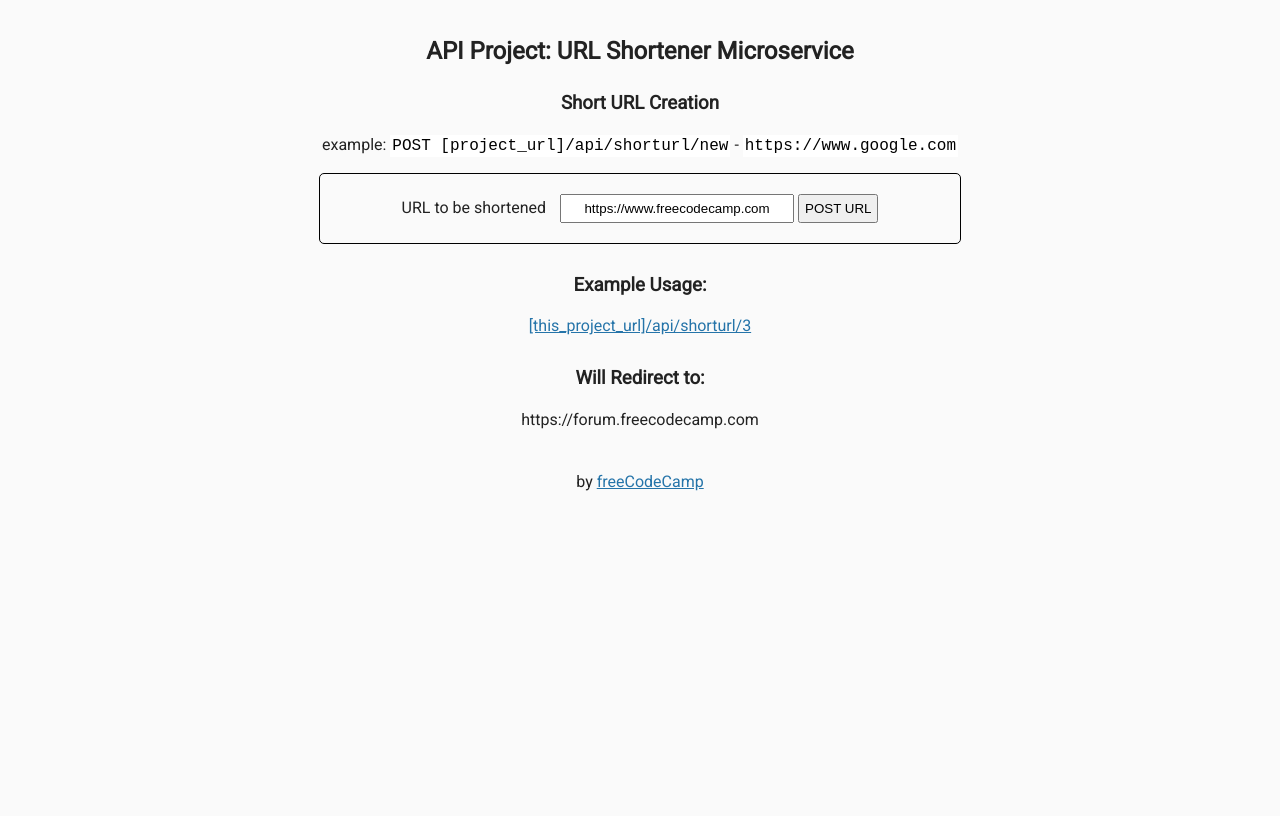
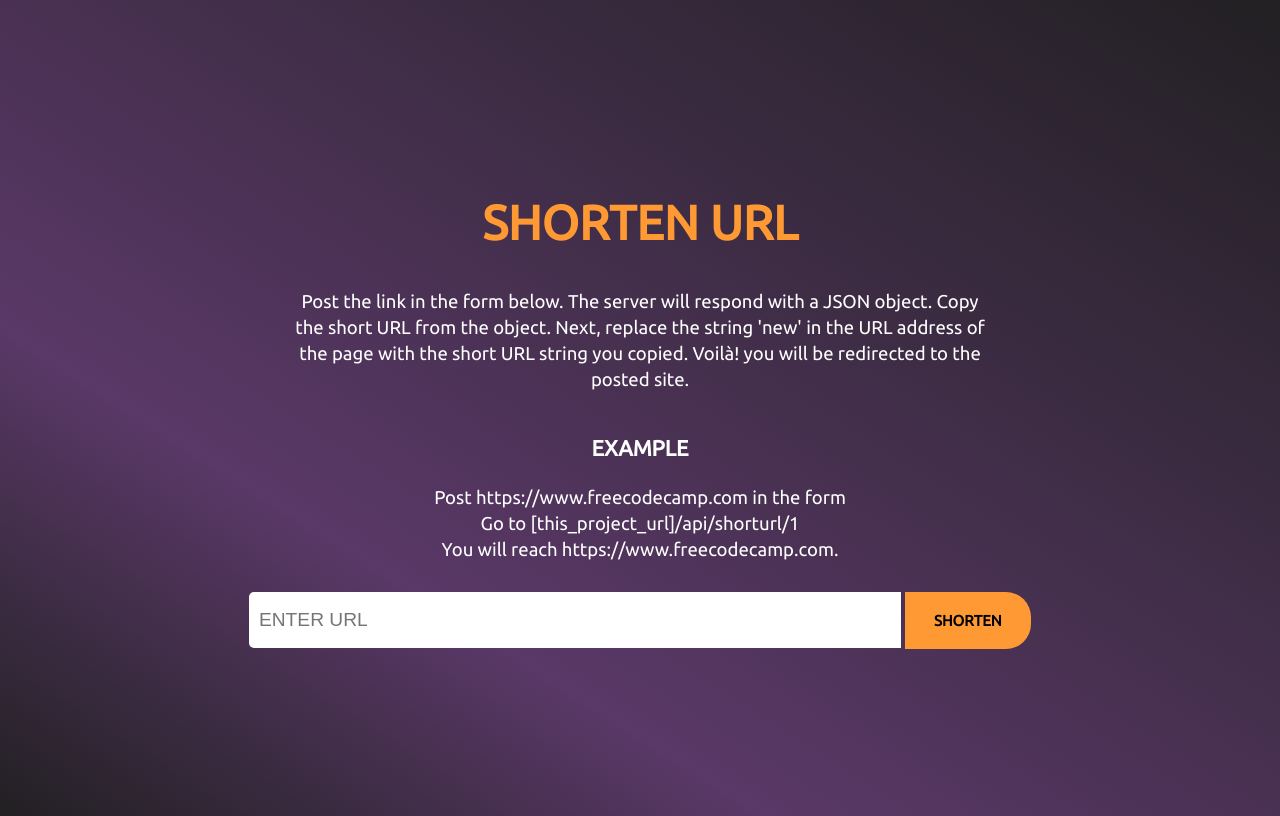
Before and after one commit to 1XWebbyX1/url-shortener, a website: page public/index.html in a window 1280 px wide. Drawn offline with Linux system fonts and the light colour scheme; files that its build step writes are made by us from their sources.

Commit message:
add sass

```diff
--- a/public/index.html
+++ b/public/index.html
@@ -4,36 +4,18 @@
 
    <head>
       <title>URL Shortener</title>
-      <link rel="shortcut icon" href="https://cdn.hyperdev.com/us-east-1%3A52a203ff-088b-420f-81be-45bf559d01b1%2Ffavicon.ico" type="image/x-icon"/>
-      <link href="https://fonts.googleapis.com/css?family=Roboto" rel="stylesheet" type="text/css">
       <link href="/public/style.css" rel="stylesheet" type="text/css">
    </head>
 
    <body>
-      <div class="container">
-        <h2>API Project: URL Shortener Microservice</h2>
-        <h3>Short URL Creation </h3>
-        <p>
-          example: <code>POST [project_url]/api/shorturl/new</code> - <code>https://www.google.com</code>
-        </p>
-        <form action="api/shorturl/new" method="POST">
-          <label for="url_input">URL to be shortened</label>
-          <input id="url_input" type="text" name="url" value="https://www.freecodecamp.com">
-          <input type="submit" value="POST URL">
-        </form>
-        <h3>Example Usage:</h3>
-        <a href="https://thread-paper.hyperdev.space/api/shorturl/3">
-          [this_project_url]/api/shorturl/3
-        </a>
-
-        <h3>Will Redirect to:</h3>
-        <p>https://forum.freecodecamp.com</p>
-      </div>
-      <div class="footer">
-        <p>
-          by <a href="http://www.freecodecamp.com">freeCodeCamp</a>
-        </p>
-      </div>
+     <h1> SHORTEN URL </h1>
+     <p>Post the link in the form below. The server will respond with a JSON object. Copy the short URL from the object. Next, replace the string 'new' in the URL address of the page with the short URL string you copied. Voilà! you will be redirected to the posted site.</p>
+     <h3>EXAMPLE</h3>
+     <p>Post https://www.freecodecamp.com in the form<br />Go to [this_project_url]/api/shorturl/1<br />You will reach https://www.freecodecamp.com.</p>
+     <form action="api/shorturl/new" method="POST">
+       <input type="text" placeholder="ENTER URL" />
+       <button class='button' type="submit">Shorten</button>
+     </form>
    </body>
 
 
--- a/server.js
+++ b/server.js
@@ -3,6 +3,7 @@
 var express = require('express');
 var mongo = require('mongodb');
 var mongoose = require('mongoose');
+var sassMiddleware = require('node-sass-middleware');
 
 var app = express();
 
@@ -19,6 +20,17 @@ process.env.MONGOLAB_URI = 'mongodb://user:password11@ds161764.mlab.com:61764/ur
 /** this project needs to parse POST bodies **/
 var bodyParser = require('body-parser');
 app.use(bodyParser.urlencoded({extended: false}));
+
+//compile sass
+var srcPath = __dirname + '/src';
+var destPath = __dirname + '/public';
+
+app.use('/public', sassMiddleware({
+  src: srcPath,
+  dest: destPath,
+  debug: true,
+  outputStyle: 'expanded'
+}));
 
 //mount static assests
 app.use('/public', express.static(process.cwd() + '/src'));
--- /dev/null
+++ b/src/style.scss
@@ -0,0 +1,72 @@
+@import url('https://fonts.googleapis.com/css?family=Ubuntu');
+
+body {
+	display: flex;
+	flex-direction: column;
+	justify-content: center;
+	align-items: center;
+	height: 100vh;
+	overflow: hidden;
+	text-align: center;
+	line-height: 1.4;
+	color: white;
+	font-family: Ubuntu;
+	background-image: linear-gradient(to right top, #222023, #3d2c44, #5a3867 30%, #3d2c44, #222023);
+
+  h1{
+		color: #ff9933;
+		font-weight: 600;
+		font-size: calc(1.4em + 2vw);
+	}
+	h3{
+		font-size: calc(0.4em + 1.2vw);
+	}
+	p{
+		margin-top: 0;
+		width: 55%;
+		font-size: calc(0.6em + 0.7vw);
+	}
+	form{
+    width: 100%;
+		padding: 10px;
+
+
+		input{
+			width: 50%;
+			height: auto;
+			padding: 17px 10px;
+			font-size: calc(0.4em + 1vw);
+			outline: none;
+			border: none;
+			border-radius: 5px 0 0 5px;
+		}
+
+		button{
+			text-transform: uppercase;
+			font-family: inherit;
+			font-size: calc(0.3em + 0.8vw);
+			font-weight: 800;
+			border-radius: 0 25px 25px 0;
+			width: 10%;
+			height: auto;
+			padding: 20px 10px;
+			background: #ff9933;
+			border: none;
+			cursor: pointer;
+		}
+  }
+}
+
+@media only screen and (max-width: 580px) {
+	body {
+   p{width: 80%;}
+	 form {
+	 	input{
+	 		width: 70%;
+	 	}
+	 	button{
+	 		width: 20%;
+	 	}
+	 }
+	}
+}
```
Also changed, not shown: package.json (+6 -4 lines), public/style.css (added), src/style.css (deleted), 1 other file.
